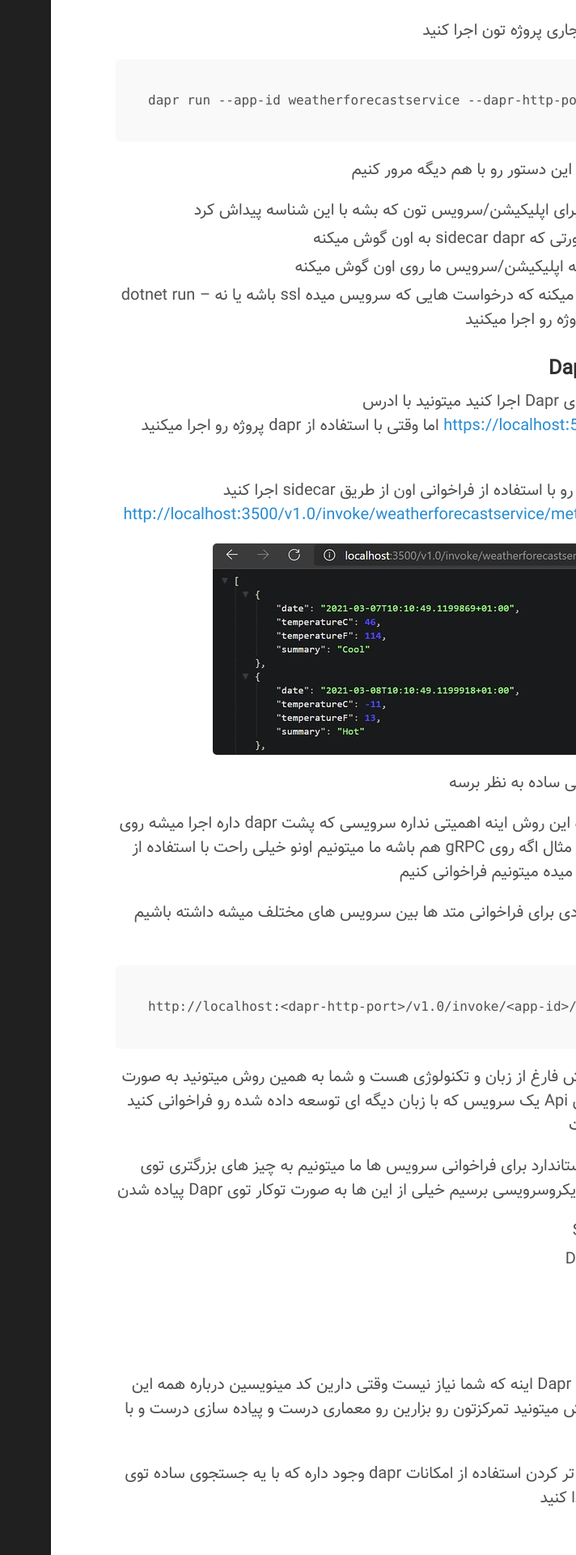
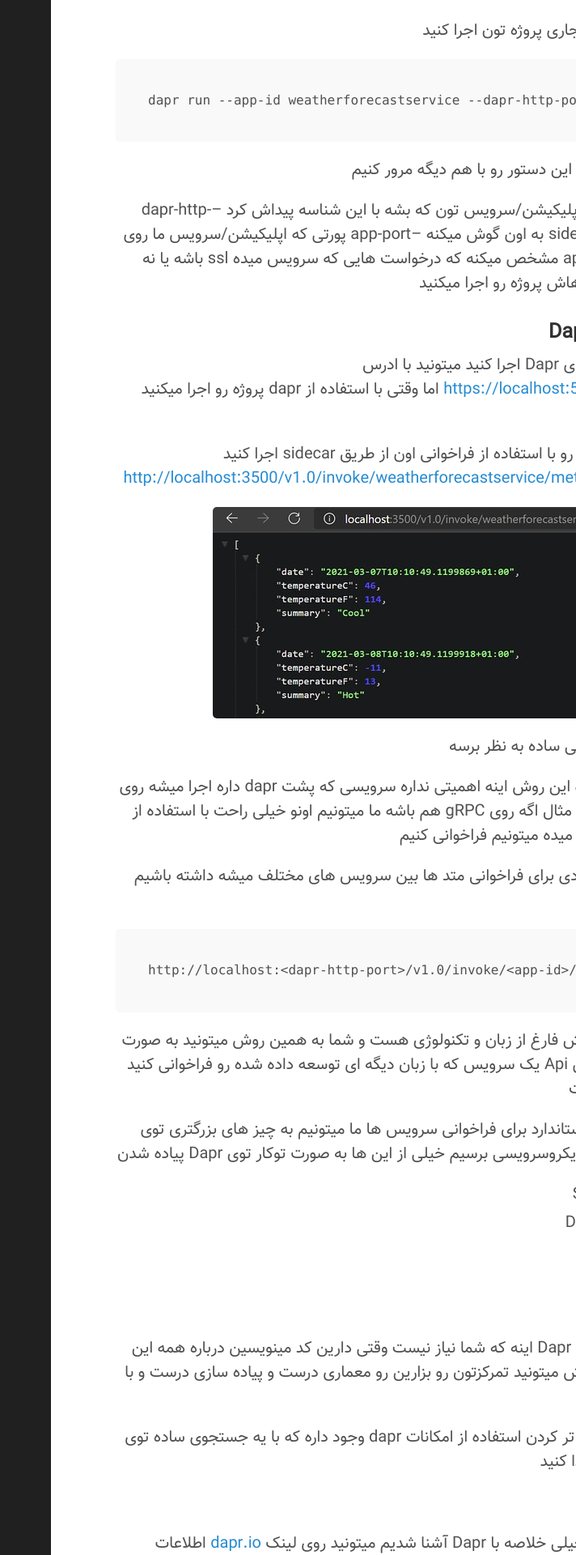
Before and after one commit to 1saeedsalehi/1saeedsalehi.github.io, a Jekyll site: the page built from _posts/2021-05-05-getting-stated-with-dapr.md, in a window 1280 px wide. Shown: the part 1302-3222 px from the top of the page at 81% size, without its empty margins (568-1280 px from the left). Built offline with Jekyll 4.4.1, drawn with Linux system fonts in a browser that asks for light colours; comment, search, counter and statistics services are not loaded; grey boxes are pictures that could not be loaded.

```diff
--- a/_posts/2021-05-05-getting-stated-with-dapr.md
+++ b/_posts/2021-05-05-getting-stated-with-dapr.md
@@ -68,11 +68,11 @@ dapr run --app-id weatherforecastservice --dapr-http-port 3500 --app-port 5001 -
 
 بیاین بخش های مختلف این دستور رو با هم دیگه مرور کنیم
 
- - -app-id یه شناسه برای اپلیکیشن/سرویس تون که بشه با این شناسه پیداش کرد
- - –dapr-http-port پورتی که sidecar dapr به اون گوش میکنه
- - –app-port پورتی که اپلیکیشن/سرویس ما روی اون گوش میکنه
- - –app-ssl مشخص میکنه که درخواست هایی که سرویس میده ssl باشه یا نه
- – dotnet run روشی که باهاش پروژه رو اجرا میکنید
+ -app-id یه شناسه برای اپلیکیشن/سرویس تون که بشه با این شناسه پیداش کرد
+ –dapr-http-port پورتی که sidecar dapr به اون گوش میکنه
+ –app-port پورتی که اپلیکیشن/سرویس ما روی اون گوش میکنه
+ –app-ssl مشخص میکنه که درخواست هایی که سرویس میده ssl باشه یا نه
+ dotnet run روشی که باهاش پروژه رو اجرا میکنید
 
 ### مزایای استفاده از Dapr
 
```
